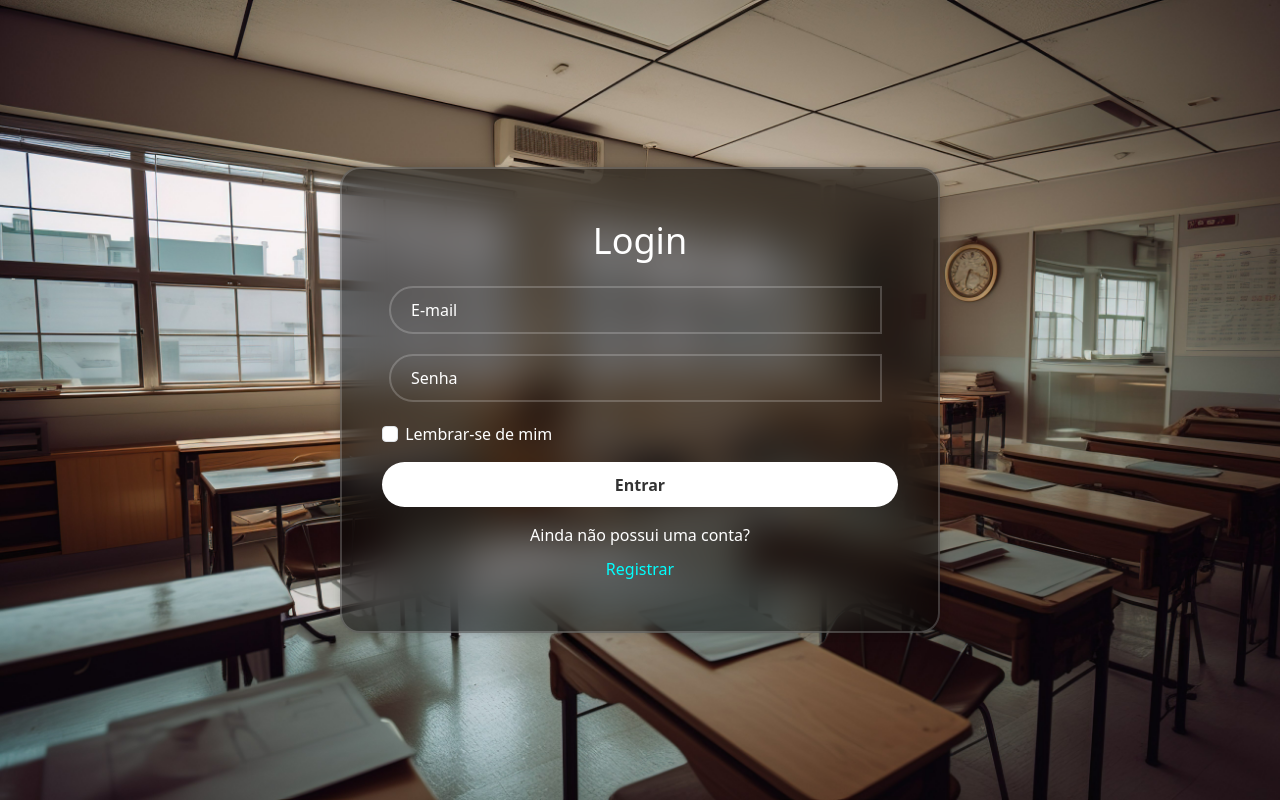
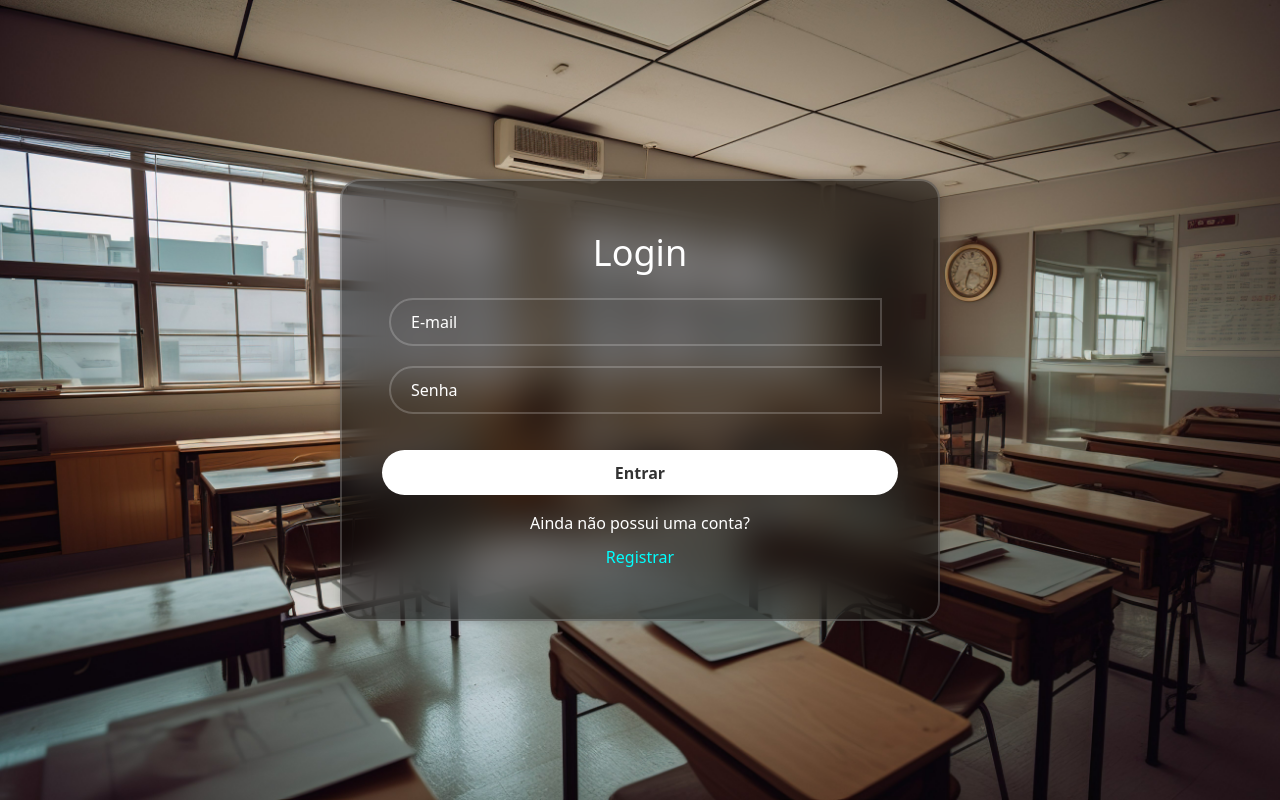
Before and after one commit to jgmotasantos/frontend-API-reconhecimento-facial, a Vue app: page /auth/login in a window 1280 px wide. Built offline with nearby package versions, Linux system fonts and the light colour scheme; some icons are missing.

Commit message:
updating info for client

```diff
--- a/src/components/GroupDetails.vue
+++ b/src/components/GroupDetails.vue
@@ -8,6 +8,7 @@
         </div>
         <h1>{{ group.name }}</h1>
         <p class="group-created">Grupo criado em: {{ formatDate(group.createdAt) }}</p>
+        <p class="group-max-total-attendance">Máximo de Presença Total possível: {{ group.maxTotalAttendance }}</p>
         <button class="delete-all-btn" @click="confirmDeleteAllMembers">Deletar Todos os Membros</button>
         <div class="members-list">
           <div v-for="(member, index) in group.members" :key="index" class="member">
@@ -127,6 +128,11 @@ export default {
 .members-list {
   max-height: 400px; /* Definindo a altura máxima da lista */
   overflow-y: auto; /* Adicionando barra de rolagem vertical */
+}
+
+.group-max-total-attendance{
+  margin-bottom: 20px; /* Adicionando margem inferior ao texto */
+  color: white; /* Cor branca para o texto */
 }
 
 .member {
--- a/src/components/LoginForm.vue
+++ b/src/components/LoginForm.vue
@@ -18,9 +18,6 @@
               <span class="input-group-text"><i class="bx bxs-lock-alt"></i></span>
             </div>
           </div>
-        </div>
-        <div class="remember-forgot d-flex justify-content-between align-items-center">
-          <label class="form-check-label"><input type="checkbox" class="form-check-input" v-model="rememberMe"> Lembrar-se de mim</label>
         </div>
         <button type="submit" class="btn btn-light btn-block mt-3">Entrar</button>
         <div class="register-link text-center mt-3">
--- a/src/components/SessionDetails.vue
+++ b/src/components/SessionDetails.vue
@@ -9,6 +9,7 @@
         <div v-if="session" class="session-info">
           <p class="session-date">Iniciada em: {{ formatDate(session.startedAt) }}</p>
           <p class="session-date">Encerrada em: {{ formatDate(session.endedAt) }}</p>
+          <p class="session-max-attendance">Máximo de Presença possível: {{ session.maxAttendance }}</p>
           <h2 class="members-title">Membros:</h2>
           <ul class="members-list">
             <li v-for="member in session.members" :key="member.id" class="member-item">
```
